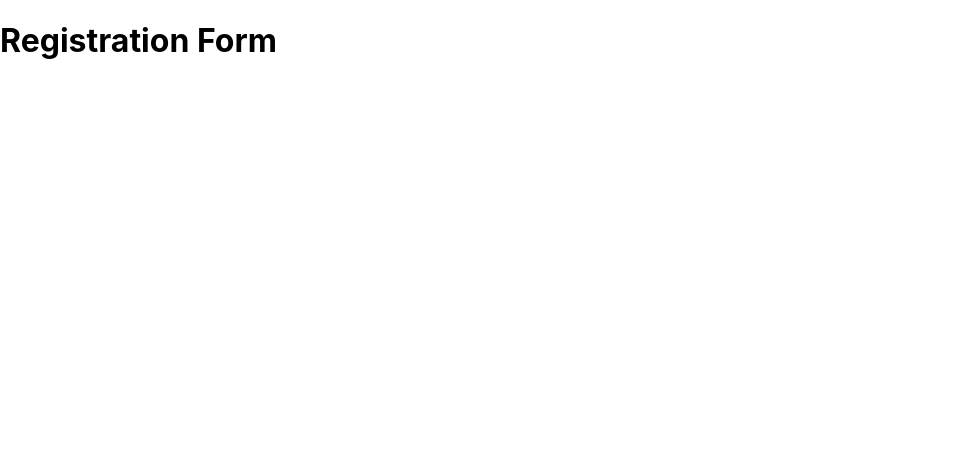
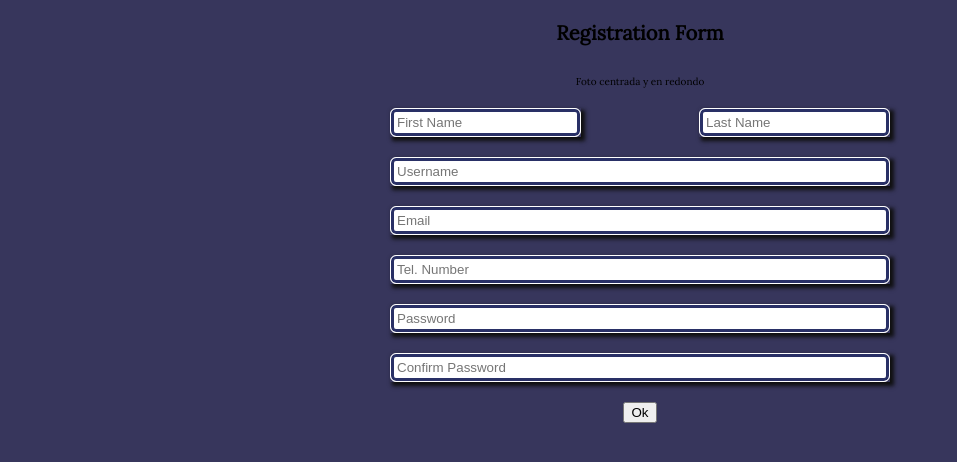
Before and after one commit to RiosAlejandro/React1, a React (Create React App) app: page / in a window 1280 px wide. Shown: the top 462 px of the page, without its empty margins (0-957 px from the left). Built offline with nearby package versions, Linux system fonts and the light colour scheme.

Commit message:
avances en el diseño

```diff
--- a/package.json
+++ b/package.json
@@ -3,6 +3,9 @@
   "version": "0.1.0",
   "private": true,
   "dependencies": {
+    "@fortawesome/fontawesome-svg-core": "^1.2.35",
+    "@fortawesome/free-solid-svg-icons": "^5.15.3",
+    "@fortawesome/react-fontawesome": "^0.1.14",
     "@testing-library/jest-dom": "^5.11.10",
     "@testing-library/react": "^11.2.6",
     "@testing-library/user-event": "^12.8.3",
--- a/public/index.html
+++ b/public/index.html
@@ -24,7 +24,7 @@
       work correctly both with client-side routing and a non-root public URL.
       Learn how to configure a non-root public URL by running `npm run build`.
     -->
-    <title>React App</title>
+    <title>Formulario React</title>
   </head>
   <body>
     <noscript>You need to enable JavaScript to run this app.</noscript>
--- a/src/App.css
+++ b/src/App.css
@@ -1,38 +1,19 @@
-.App {
-  text-align: center;
+@import url('https://fonts.googleapis.com/css2?family=Lora:ital@0;1&display=swap');
+
+html{
+	font-size: 62.5%; /**reset para rems -62.5% =10px de 16... esta cuenta es para hacer que un rem valga 10px**/
+	box-sizing: border-box;
+}
+*, *:before, *:after{
+	box-sizing: inherit;
 }
 
-.App-logo {
-  height: 40vmin;
-  pointer-events: none;
+body{
+  font-family: 'Lora', serif;
+  background-color: #37365c;
 }
 
-@media (prefers-reduced-motion: no-preference) {
-  .App-logo {
-    animation: App-logo-spin infinite 20s linear;
-  }
+h1{
+	text-align: center;
+	margin: 2rem 0 ;
 }
-
-.App-header {
-  background-color: #282c34;
-  min-height: 100vh;
-  display: flex;
-  flex-direction: column;
-  align-items: center;
-  justify-content: center;
-  font-size: calc(10px + 2vmin);
-  color: white;
-}
-
-.App-link {
-  color: #61dafb;
-}
-
-@keyframes App-logo-spin {
-  from {
-    transform: rotate(0deg);
-  }
-  to {
-    transform: rotate(360deg);
-  }
-}
--- a/src/App.js
+++ b/src/App.js
@@ -1,10 +1,13 @@
 import React, { Fragment } from 'react';
-//import './App.css';
+import Formulario from './Components/Formulario'
+import './App.css';
 
 function App() {
   return (
     <Fragment>
       <h1>Registration Form</h1>
+
+      <Formulario />
     </Fragment>
   );
 }
--- /dev/null
+++ b/src/Components/Formulario.css
@@ -0,0 +1,48 @@
+
+form{
+    width: 500px;
+    height: auto;
+    margin-left: auto;
+    margin-right: auto;
+    display: flex;
+    flex-flow: column;
+    align-items: center;
+}
+.tituloFormulario{
+    margin: 1rem 0 2rem 0;
+}
+.camposNombre{
+    width: 100%;
+    display: flex;
+    flex-direction: row;
+    justify-content: space-between;
+    margin-bottom: 2rem;
+}
+.subCamposNombre{
+    box-shadow:3px 3px 4px 1px #0f0f0f;
+    -moz-box-shadow:3px 3px 4px 1px #0f0f0f;
+    -webkit-box-shadow:3px 3px 4px 1px #0f0f0f;
+    /*width: 100%;*/
+}
+/*.camposNombre input{
+    width: 45%;
+}*/
+.camposFormulario{
+    width: 100%;
+    margin-bottom: 2rem;
+    box-shadow:3px 3px 4px 1px #0f0f0f;
+    -moz-box-shadow:3px 3px 4px 1px #0f0f0f;
+    -webkit-box-shadow:3px 3px 4px 1px #0f0f0f;
+}
+.camposFormulario input{
+    width: 100%;
+}
+input{
+    border-radius: 6px;
+    padding: 0.6rem;
+    color: black;
+    border: 1px solid white;
+    box-shadow:inset 0px 0px 0px 3px #293066;
+    -moz-box-shadow:inset 0px 0px 0px 3px #293066;
+    -webkit-box-shadow:inset 0px 0px 0px 3px #293066;
+}
--- a/src/Components/Formulario.jsx
+++ b/src/Components/Formulario.jsx
@@ -1,9 +1,59 @@
 import React, { Fragment } from 'react';
+import './Formulario.css'
 
 const Formulario = () => {
     return (
         <Fragment>
-
+            <form>
+                <div className="tituloFormulario">
+                    <span>Foto centrada y en redondo</span>
+                </div>
+                <div className="camposNombre">
+                    <div className="subCamposNombre">
+                        <input
+                            placeholder= "First Name"
+                        />
+                    </div>
+                    <div className="subCamposNombre">
+                        <input
+                            placeholder= "Last Name"
+                        />
+                    </div>
+                </div>
+                <div className="camposFormulario">
+                    <span><i class="fas fa-hand-paper"></i></span>
+                    <input
+                        placeholder= "Username"
+                    />
+                </div>
+                <div className="camposFormulario">
+                    <span></span>
+                    <input
+                        placeholder= "Email"
+                    />
+                </div>
+                <div className="camposFormulario">
+                    <span></span>
+                    <input
+                        placeholder= "Tel. Number"
+                    />
+                </div>
+                <div className="camposFormulario">
+                    <span></span>
+                    <input
+                        placeholder= "Password"
+                    />
+                </div>
+                <div className="camposFormulario">
+                    <span></span>
+                    <input
+                        placeholder= "Confirm Password"
+                    />
+                </div>
+                <div>
+                    <button>Ok</button>
+                </div>
+            </form>
         </Fragment>
      );
 }
```
Also changed, not shown: 1 other file (tests, documents, lock files or other folders).
